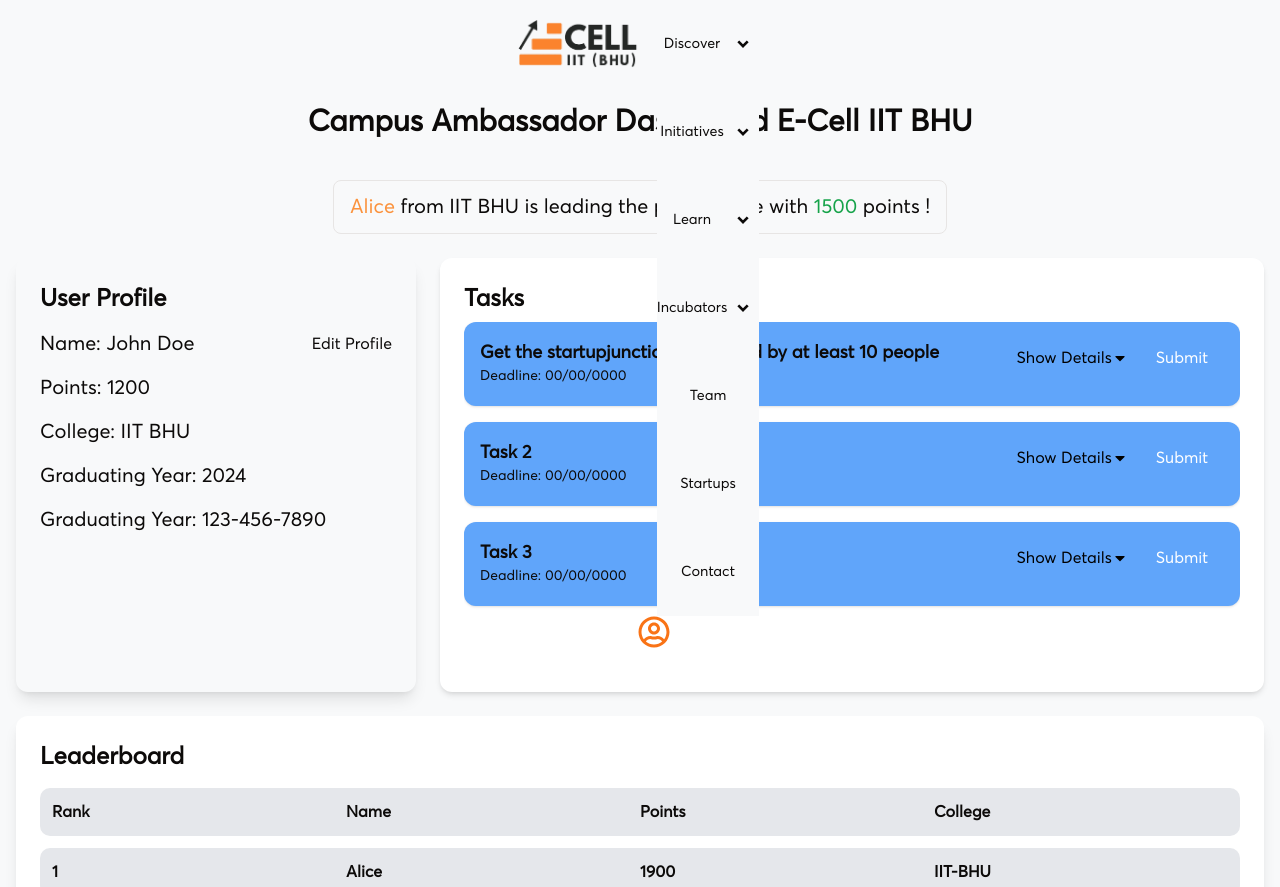
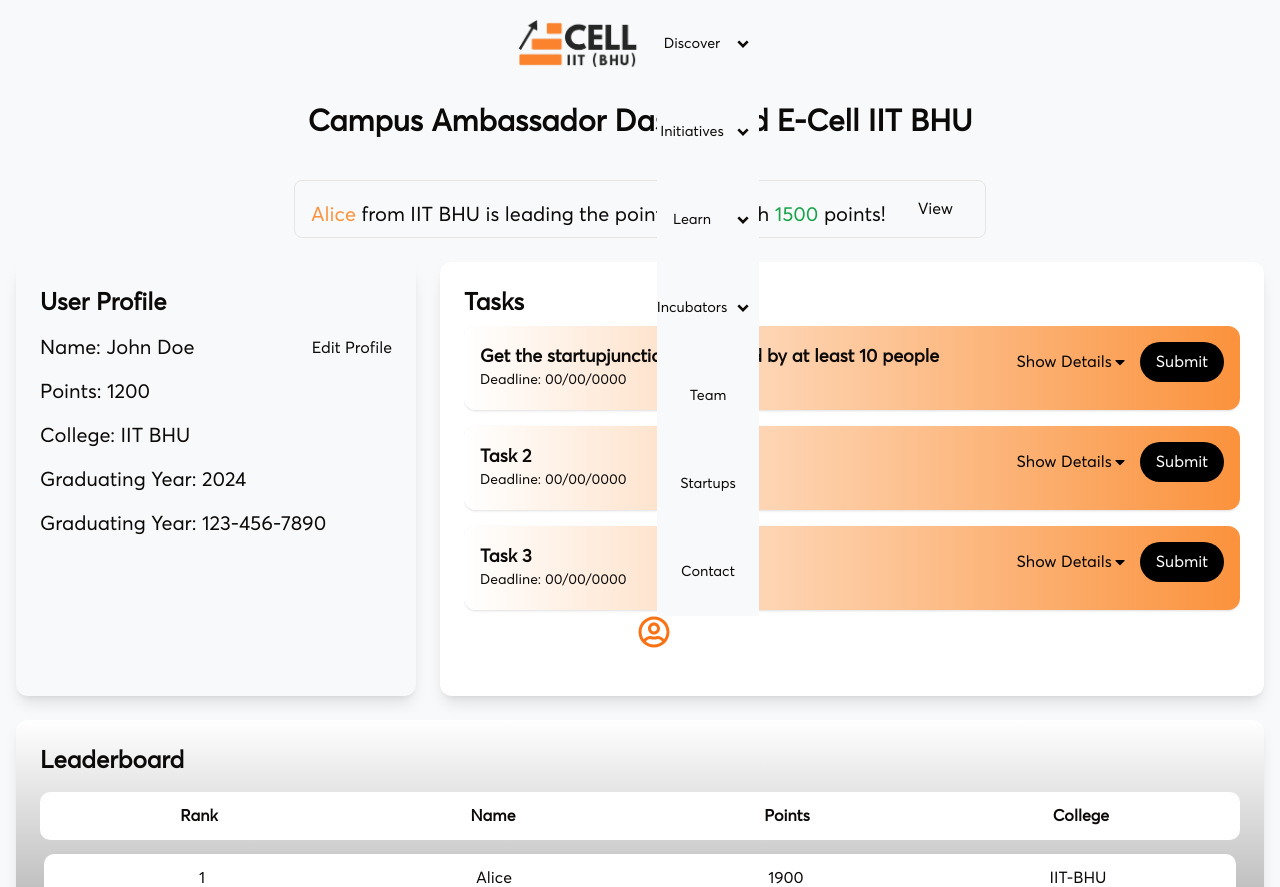
Before and after one commit to ecelliitbhu/ecell-website-new, a Next.js app: page /campusambassador in a window 1280 px wide. Shown: the top 887 px of the page. Built offline with nearby package versions, Linux system fonts and the light colour scheme; no server answers.

Commit message:
changed leaderboard colors and tasks colors added button for navigating to leaderboard

```diff
--- a/components/CampusAmbassador/Leaderboard.jsx
+++ b/components/CampusAmbassador/Leaderboard.jsx
@@ -1,5 +1,7 @@
-import cn from 'classnames';
-const Leaderboard = ({className = ""}) => {
+import React, { forwardRef } from "react";
+import cn from "classnames";
+
+const Leaderboard = forwardRef(({ className = "" }, ref) => {
   const leaderboard = [
     { name: "Alice", points: 1900 ,college: "IIT-BHU" },
     { name: "Bob", points: 1400 ,college: "IIT-BHU" },
@@ -17,32 +19,47 @@ const Leaderboard = ({className = ""}) => {
     { name: "John Doe", points: 1100 ,college: "IIT-BHU" },
   ];
 
-    return(
-        <div className={cn("xyz", className)}>
-        <div className="bg-white shadow-lg rounded-lg p-6 mb-6">
+  return (
+    <div ref={ref} className={cn("leaderboard-container", className)}>
+      <div className="bg-gradient-to-b from-white to-black shadow-lg rounded-lg p-6 mb-6">
         <h2 className="text-2xl font-bold mb-4">Leaderboard</h2>
-                        <div className="grid grid-cols-4 font-bold bg-gray-200 p-3 rounded-md mb-3">
-                            <div className="col-span-1">Rank</div>
-                            <div className="col-span-1">Name</div>
-                            <div className="col-span-1">Points</div>
-                            <div className="col-span-1">College</div>
+        <div className="hidden sm:grid sm:grid-cols-4 font-bold bg-white p-3 rounded-md mb-3.5 text-center">
+          <div>Rank</div>
+          <div>Name</div>
+          <div>Points</div>
+          <div>College</div>
         </div>
-                <div className="divide-y divide-gray-200">
+        <div className="divide-y divide-white">
           {leaderboard
             .sort((a, b) => b.points - a.points)
             .slice(0, 10)
             .map((leader, index) => (
-                        <div className="grid grid-cols-4 font-bold bg-gray-200 p-3 rounded-md">
-                        <div className="col-span-1 justify-center items-center">{index + 1}</div>
-                        <div className="col-span-1 justify-center items-center">{leader.name}</div>
-                        <div className="col-span-1 justify-center items-center">{leader.points}</div>
-                        <div className="col-span-1 justify-center items-center">{leader.college}</div>
+              <div
+                key={index}
+                className="sm:grid sm:grid-cols-4 bg-white p-3 m-1 rounded-md text-center flex flex-col sm:flex-row sm:items-center"
+              >
+                <div className="sm:col-span-1">
+                  <span className="font-bold sm:hidden">Rank: </span>
+                  {index + 1}
+                </div>
+                <div className="sm:col-span-1">
+                  <span className="font-bold sm:hidden">Name: </span>
+                  {leader.name}
+                </div>
+                <div className="sm:col-span-1">
+                  <span className="font-bold sm:hidden">Points: </span>
+                  {leader.points}
+                </div>
+                <div className="sm:col-span-1">
+                  <span className="font-bold sm:hidden">College: </span>
+                  {leader.college}
+                </div>
               </div>
             ))}
         </div>
       </div>
     </div>
-    )
-}
+  );
+});
 
 export default Leaderboard;
--- a/components/CampusAmbassador/Tasks.js
+++ b/components/CampusAmbassador/Tasks.js
@@ -33,12 +33,12 @@ const TaskList = ({ className }) => {
       case "Submitted":
         return "bg-success";
       default:
-        return "bg-blue-400";
+        return "bg-gradient-to-l from-[rgb(251,146,60)] to-white";
     }
   };
 
   return (
-    <div className={cn("md:p-6 max-md:p-4 bg-white rounded-lg shadow-md", className)}>
+    <div className={cn("md:p-6 max-md:p-4 bg-white rounded-lg shadow-lg", className)}>
       <h2 className="text-2xl sticky font-bold mb-2">Tasks</h2>
       <ul className="flex flex-col gap-y-4 h-[340px] overflow-y-auto">
         {tasks.map((task) => (
@@ -56,7 +56,7 @@ const TaskList = ({ className }) => {
                 <span >{dropdownOpen[task.id] ? "Hide" : "Show"} Details</span>  {dropdownOpen[task.id] ? <FaCaretUp className="max-md:w-8 max-md:h-8" /> : <FaCaretDown  className="max-md:w-8 max-md:h-8"/>}
                 </button>
                 {!task.submitted ? (
-                  <label className="bg-success text-white rounded-full px-4 py-2 transition cursor-pointer">
+                  <label className="bg-black text-white rounded-full px-4 py-2 transition cursor-pointer">
                     <span>Submit</span>
                     <input
                       type="file"
--- a/pages/campusambassador/index.js
+++ b/pages/campusambassador/index.js
@@ -5,15 +5,15 @@ import Nav from "@/components/navbar/NavLayout";
 import { updateLeaderboard, updateLoading, updateUser } from "@/lib/redux/slices/campusAmbassadorSlice";
 import { Loader } from "lucide-react";
 import Head from "next/head";
-import React, { useState, useEffect } from "react"
+import React, { useState, useEffect, useRef } from "react";
 import { useDispatch, useSelector } from "react-redux";
 
+export default function CampusAmbassador() {
+    const dispatch = useDispatch();
+    const loading = useSelector(state => state.campusAmbassador.loading);
+    const leaderboard = useSelector(state => state.campusAmbassador.leaderboard);
+    const leaderboardRef = useRef(null);
 
-
-export default function CampusAmbassador() {
-    const dispatch = useDispatch()
-    const loading = useSelector(state => state.campusAmbassador.loading)
-    const leaderboard = useSelector(state => state.campusAmbassador.leaderboard)
     useEffect(() => {
         const fetchData = async () => {
             try {
@@ -21,17 +21,19 @@ export default function CampusAmbassador() {
                 const data = await response.json();
                 dispatch(updateUser(data.currentUser));
                 dispatch(updateLeaderboard(data.topUsers));
-                dispatch(updateLoading(false))
+                dispatch(updateLoading(false));
             } catch (error) {
                 console.error("Error fetching data:", error);
-                dispatch(updateLoading(false))
+                dispatch(updateLoading(false));
             }
         };
 
         fetchData();
     }, []);
 
-
+    const scrollToLeaderboard = () => {
+        leaderboardRef.current?.scrollIntoView({ behavior: "smooth" });
+    };
 
     return (
         <>
@@ -44,17 +46,29 @@ export default function CampusAmbassador() {
                 <Nav />
                 <div className="flex px-4 mb-4 flex-col gap-6">
                     <h1 className="text-3xl font-bold text-center my-4">Campus Ambassador Dashboard E-Cell IIT BHU</h1>
-                    {loading ?
+                    {loading ? (
                         <Loader className="block mt-12 mx-auto w-16 h-16" />
-                        : <div className="grid grid-cols-12 gap-6">
-                            <div className="col-span-12 w-fit mx-auto py-3 px-4 rounded-sm border border-green flex justify-center">
-                                <p className="md:text-xl max-md:text-lg"><span className="text-orange-400">{leaderboard[0].name}</span> from {"IIT BHU"} is leading the points table with <span className="text-green-600">{leaderboard[0].points}</span> points !</p>
+                    ) : (
+                        <div className="grid grid-cols-12 gap-6">
+                            <div className="col-span-12 w-fit mx-auto py-2 px-4 rounded-sm border border-green md:flex justify-center items-center gap-4">
+                                <p className="md:text-xl max-md:text-lg pt-3">
+                                    <span className="text-orange-400">{leaderboard[0].name}</span> from {"IIT BHU"} is
+                                    leading the points table with <span className="text-green-600">{leaderboard[0].points}</span>{" "}
+                                    points!
+                                </p>
+                                <div className="flex justify-end"><button
+                                    onClick={scrollToLeaderboard}
+                                     className="btn btn-outline-primary px-4 py-2  "
+                                >
+                                    View
+                                </button></div>
                             </div>
                             <Profile className={"md:col-span-4 max-md:col-span-12"} />
                             <TaskList className={"md:col-span-8 max-md:col-span-12 h-[434px] overflow-y-auto"} />
-                            <Leaderboard className="col-span-12" />
+
+                            <Leaderboard ref={leaderboardRef} className="col-span-12" />
                         </div>
-}
+                    )}
                 </div>
             </div>
         </>
```
Lines whose indentation alone changed are shown as unchanged.
